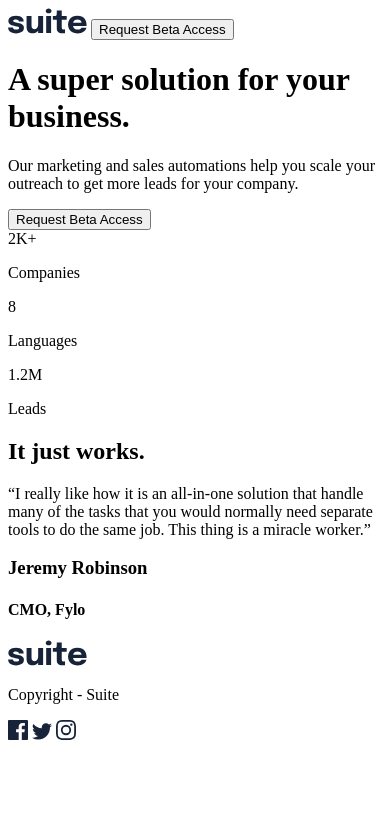
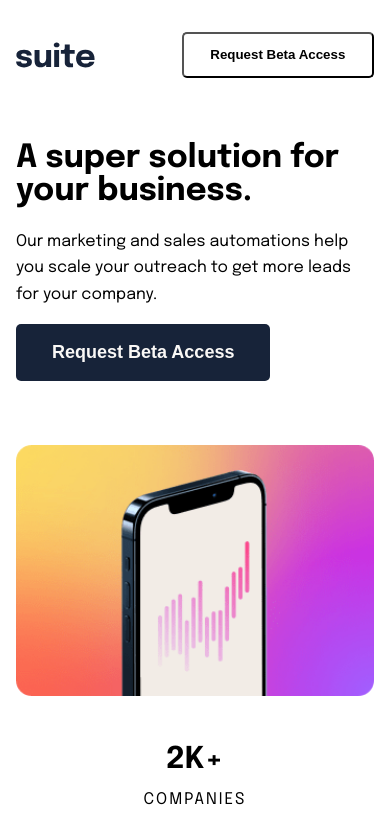
Before and after one commit to nmrabet/Suite, a plain HTML site: page index.html in a window 390 px wide. Shown: the top 837 px of the page. Drawn offline with Linux system fonts and the light colour scheme.

Commit message:
feat: mobile view

```diff
--- a/index.html
+++ b/index.html
@@ -4,6 +4,12 @@
     <meta charset="UTF-8" />
     <meta name="viewport" content="width=device-width, initial-scale=1.0" />
     <link rel="stylesheet" href="style.css" />
+    <link rel="preconnect" href="https://fonts.googleapis.com" />
+    <link rel="preconnect" href="https://fonts.gstatic.com" crossorigin />
+    <link
+      href="https://fonts.googleapis.com/css2?family=Epilogue:wght@400;700&display=swap"
+      rel="stylesheet"
+    />
     <link
       rel="icon"
       type="image/png"
@@ -15,8 +21,8 @@
   </head>
   <body>
     <header>
-      <img src="./assets/logo.svg" alt="" />
-      <button class="btn">Request Beta Access</button>
+      <img src="./assets/logo.svg" alt=""   />
+      <button class="btn empty">Request Beta Access</button>
     </header>
 
     <div class="hero">
@@ -26,8 +32,9 @@
           Our marketing and sales automations help you scale your outreach to
           get more leads for your company.
         </p>
-        <button class="btn">Request Beta Access</button>
+        <button class="btn full">Request Beta Access</button>
       </div>
+      <img src="./assets/image-hero-landscape.png" alt="" class="hero-img">
       <div class="stats-container">
         <div class="stats">
           <span>2K+</span>
@@ -45,8 +52,9 @@
     </div>
 
       <section>
+        <img src="./assets/image-jeremy-small.webp" alt="" class="jeremy">
         <div class="wrapper__block">
-        <h2>It just works.</h2>
+          <h2>It just <span class="works">works</span>.</h2>
           <p>
             “I really like how it is an all-in-one solution that handle many of
             the tasks that you would normally need separate tools to do the same
@@ -56,7 +64,6 @@
           <h4>CMO, Fylo</h4>
         </div>
       </section>
-
       <footer>
         <img src="./assets/logo.svg" alt="" />
         <p>Copyright - Suite</p>
--- a/style.css
+++ b/style.css
@@ -0,0 +1,152 @@
+:root {
+  --black: #172339;
+  --gray: #49566d;
+  --whitish: #f3ede7;
+  --white: #faf8f6;
+  --primary: #a060ff;
+  --secondary: #cb30e3;
+  --tercary: #ffa84e;
+}
+
+*,
+*::before,
+*::after {
+  box-sizing: border-box;
+}
+
+body {
+  font-family: "Epilogue", sans-serif;
+  margin: 0;
+  padding: 0;
+}
+
+header {
+  display: flex;
+  justify-content: space-between;
+  align-items: center;
+  margin: 2em 1em;
+}
+
+.btn {
+  background-color: transparent;
+  padding: 1em 2em;
+  border-radius: 5px;
+  font-weight: bold;
+  cursor: pointer;
+}
+
+.empty:hover {
+  background-color: var(--black);
+  color: var(--white);
+}
+
+.full {
+  background-color: var(--black);
+  color: var(--white);
+  font-size: 18px;
+  border: none;
+}
+
+.full:hover {
+  background-color: none;
+  background: rgb(160, 96, 255);
+  background: linear-gradient(
+    138deg,
+    rgba(160, 96, 255, 1) 0%,
+    rgba(203, 48, 227, 1) 50%,
+    rgba(255, 168, 78, 1) 100%
+  );
+}
+
+.hero {
+  margin: 2em 1em;
+}
+
+.container {
+  margin: 4em 0;
+}
+
+.container p {
+  line-height: 1.65;
+}
+
+.hero-img {
+  display: block;
+  margin: 3em auto;
+  width: 100%;
+}
+
+.stats-container {
+  text-align: center;
+}
+
+.stats span {
+  font-size: 30px;
+  font-weight: bold;
+}
+
+.stats {
+  margin-bottom: 2rem;
+}
+
+.stats p {
+  text-transform: uppercase;
+  letter-spacing: 2px;
+}
+
+section {
+  background-color: var(--black);
+  color: var(--whitish);
+  text-align: center;
+  margin: 14em 1em 4em 1em;
+  padding-bottom: 2rem;
+  border-radius: 10px;
+  z-index: 1;
+}
+
+.wrapper__block {
+    margin: 2em
+}
+
+.wrapper__block h2 {
+    font-size: 42px;
+    font-weight: 400;
+}
+
+.wrapper__block h3 {
+    font-size: 25px;
+    text-transform: uppercase;
+}
+.wrapper__block h4 {
+    font-size: 20px;
+    font-weight: 400;
+    text-transform: uppercase;
+    letter-spacing: 3px;
+}
+
+.works {
+    font-weight: bold;
+}
+
+.wrapper__block p {
+    line-height: 1.85;
+    margin-bottom: 3rem;
+}
+
+.jeremy {
+    margin-top: -170px;
+}
+
+footer {
+  text-align: center;
+  background-color: var(--whitish);
+  padding: 2em 0;
+}
+
+footer > * {
+  margin-bottom: 2rem;
+}
+
+.social-media > * {
+  margin-left: 1rem;
+}
```
Lines whose indentation alone changed are shown as unchanged.
